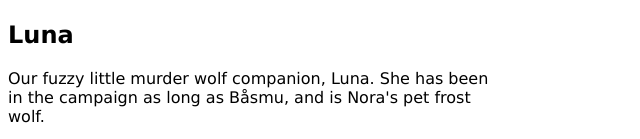
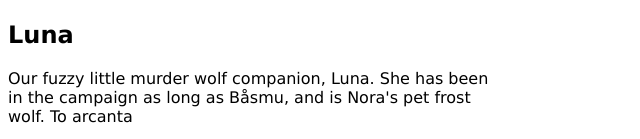
Before and after one commit to Awellskemm/Moosie, a plain HTML site: page index.html in a window 1280 px wide. Shown: the part 3146-3285 px from the top of the page, 0-640 px from the left. Drawn offline with Linux system fonts and the light colour scheme.

Commit message:
To arcanta

```diff
--- a/index.html
+++ b/index.html
@@ -95,7 +95,7 @@
         <div class="container">
                 <p>Our fuzzy little murder wolf companion, Luna. She has been <br>
                    in the campaign as long as Båsmu, and is Nora's pet frost <br>
-                   wolf.</p>
+                   wolf. To arcanta</p>
 
         </div>
 </body>
```
